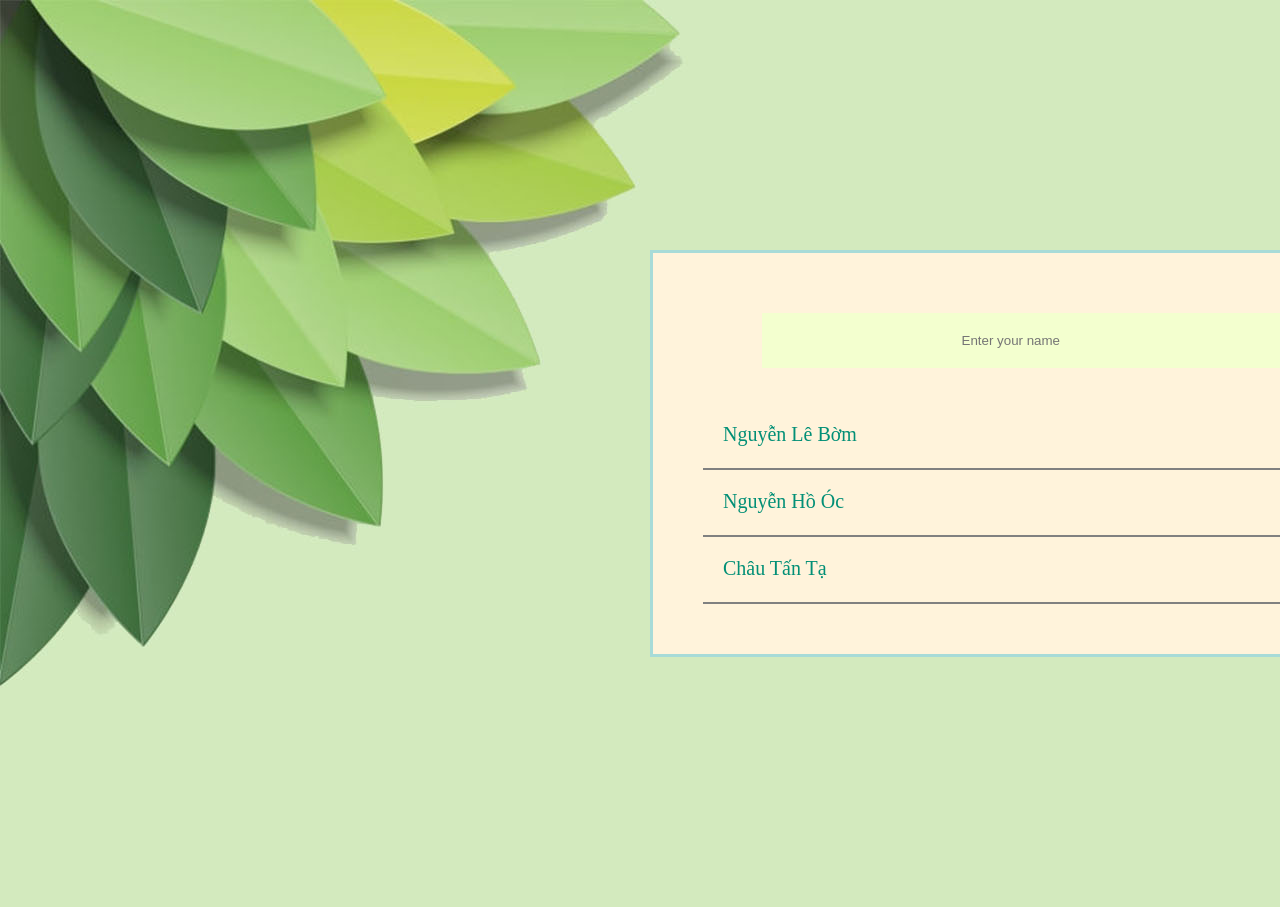
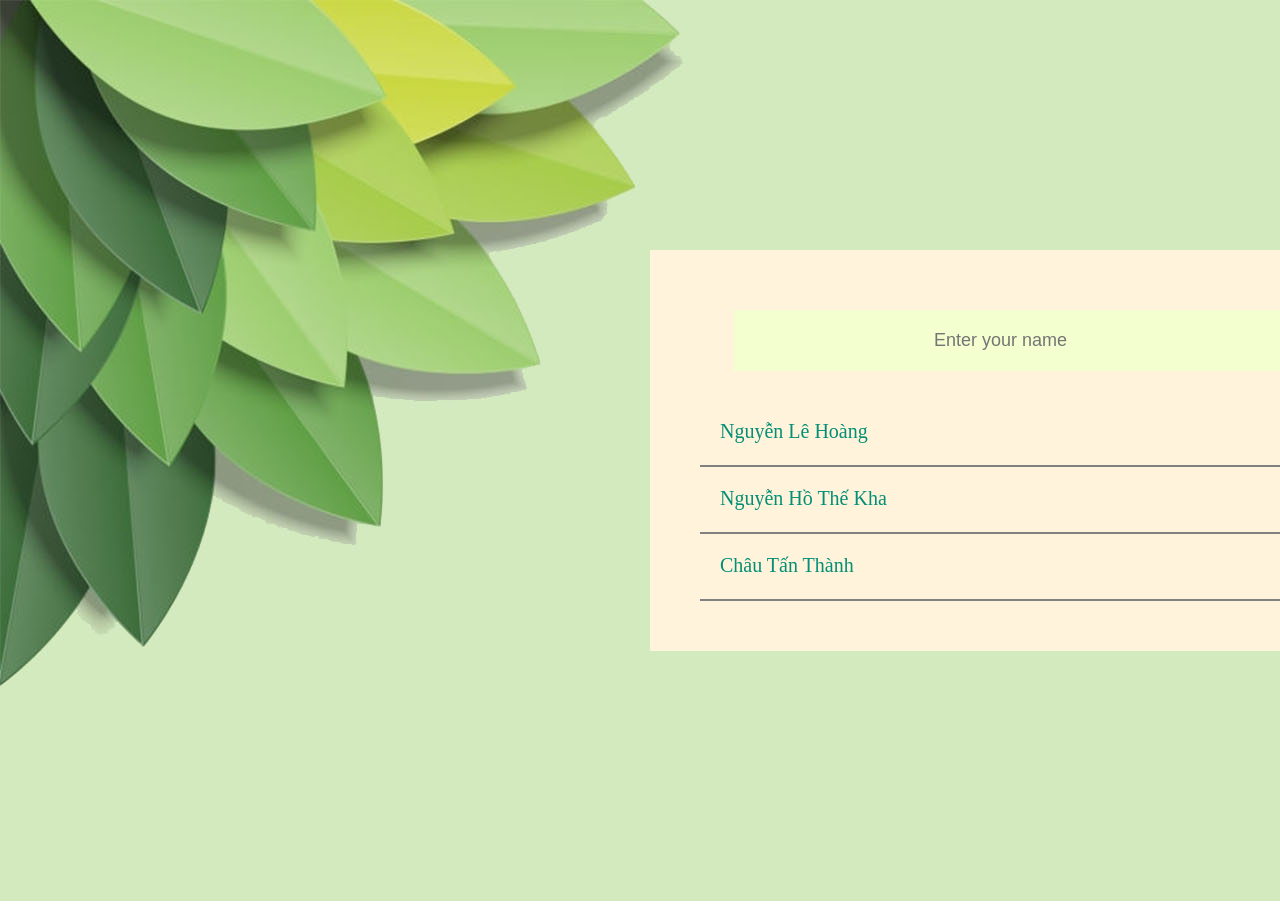
Before and after one commit to NguyenLeHoang2212/studentlist, a React (Create React App) app: page / in a window 1280 px wide. Shown: the top 907 px of the page. Built offline with nearby package versions, Linux system fonts and the light colour scheme.

Commit message:
update ngay 27/4

```diff
--- a/package.json
+++ b/package.json
@@ -9,6 +9,8 @@
     "react": "^18.2.0",
     "react-dom": "^18.2.0",
     "react-scripts": "5.0.1",
+    "react-uuid": "^2.0.0",
+    "uuid": "^9.0.0",
     "web-vitals": "^2.1.4"
   },
   "scripts": {
--- a/src/App.js
+++ b/src/App.js
@@ -5,5 +5,4 @@ export default function App()
     return <div>
         <StudentList />
     </div>
-
   }
--- a/src/components/FormAdd.js
+++ b/src/components/FormAdd.js
@@ -7,7 +7,7 @@ export default function FormAdd(props) {
             props.addlist(text)
             setText("")
         }}>
-            <input type="text"
+            <input  type="text"
                 placeholder="Enter your name"
                 value={text} onChange={(e) => { setText(e.target.value) }} />
         </form>
--- a/src/components/FormEdit.js
+++ b/src/components/FormEdit.js
@@ -0,0 +1,19 @@
+import { useState } from "react"
+export default function FormEdit({editList,value}) {
+    const [text,setText]=useState(value.name)
+    const handle_edit=(e)=>{
+        e.preventDefault()
+       editList(value.id,text)
+        setText("")
+    }
+    return (
+        <form className="editForm" onSubmit={handle_edit}
+          >
+            <input className="edit" type="text"
+                placeholder="Enter your name"
+                value={text} onChange={(e) => { setText(e.target.value) }} />
+        </form>
+    )
+
+
+}
--- a/src/components/Student.js
+++ b/src/components/Student.js
@@ -2,11 +2,15 @@ import { FiDelete } from 'react-icons/fi'
 import { BsPencil } from 'react-icons/bs'
 
 export default function Student(props){
+  const {student,deletelist,toggle_complete,toggle_edit}=props
     return(
         <div className="student">
-            <span>{props.student.name}</span>
+            <span
+            className={`${student.isComplete ? "complete":""}`}
+            onClick={()=>toggle_complete(student.id)}
+            >{student.name}</span>
            <div className="icon">
-           <BsPencil />
+           <BsPencil onClick={()=>toggle_edit(student.id)} />
             <FiDelete className='delete' onClick={()=>{props.deletelist(props.student.id)}}/>
             </div>
 
--- a/src/components/StudentList.js
+++ b/src/components/StudentList.js
@@ -1,41 +1,71 @@
 import { useState } from "react";
 import Student from "./Student";
 import FormAdd from "./FormAdd";
-export default function StudentList(){
- const [list,Setlist]=useState([
+import { v4 as uuidv4 } from 'uuid';
+import FormEdit from "./FormEdit";
+
+export default function StudentList() {
+
+    const [list, Setlist] = useState([
         {
-        id:1,
-        name:"Nguyễn Lê Bờm",
-        isComplete:false,
+            id: 1,
+            name: "Nguyễn Lê Hoàng",
+            isComplete: false,
+            isEdit: false,
         },
         {
-        id:2,
-        name:"Nguyễn Hồ Óc",
-        isComplete:false,
-    },
+            id: 2,
+            name: "Nguyễn Hồ Thế Kha",
+            isEdit: false,        },
         {
-        id:3,
-        name:"Châu Tấn Tạ ",
-        isComplete:false,
+            id: 3,
+            name: "Châu Tấn Thành ",
+            isEdit: false,        }
+    ])
+    const addlist = (textname) => {
+        Setlist([...list, { id: uuidv4, name: textname, isComplete: false }])
     }
- ])
- const addlist=(textname)=>{
-    Setlist([...list,{id:3,name:textname,isComplete:false}])
- }
- const deletelist=(id)=>{
-    const newlist=list.filter((item)=>{
-        return item.id!=id
+    const deletelist = (id) => {
+        const newlist = list.filter((item) => {
+            return item.id != id
         })
         Setlist(newlist)
     }
- return(
+    const editList=(id,name)=>{
+        Setlist(
+            list.map((value) =>
+                value.id === id ? { ...value, name,isEdit:false } : value
+            ))
+    }
+    const toggle_edit = (id) => {
+        Setlist(
+            list.map((value) =>
+                value.id === id ? { ...value, isEdit: !value.isEdit } : value
+            ))
+    }
+    const toggle_complete = (id) => {
+        Setlist(
+            list.map((value) =>
+                value.id === id ? { ...value, isComplete: !value.isComplete } : value
+            ))
+    }
+    return (
         <div className="studentList">
-        <FormAdd addlist={addlist}/>
-        {list.map((value,index) =>{
-            return (
-            <Student student={value} deletelist={deletelist} key={index} />
+            <FormAdd addlist={addlist} />
+            {list.map((value, index) =>
+            value.isEdit ? (
+                <FormEdit value={value} editList={editList} key={index} />
+            ):(
+                    <Student
+                        student={value}
+                        deletelist={deletelist}
+                        key={index}
+                        toggle_edit={toggle_edit}
+                        toggle_complete={toggle_complete}
+                    />
                 )
-        }
+
+
             )}
         </div>
     )
--- a/src/style.css
+++ b/src/style.css
@@ -15,7 +15,7 @@ margin: 250px 650px;
 
 padding: 50px;
 font-size: 20px;
-border: 3px solid #a7dbd8;
+
 }
 .studentList .student{
     color: #028f76;
@@ -38,5 +38,20 @@ border: 3px solid #a7dbd8;
     padding: 20px 200px;
     background: #f3ffcf;
     border: none;
-    color: #f67280;
+    color: blue;
+    font-size: large;
+    border: none;
 }
+.studentList .student span.complete{
+    text-decoration: line-through;
+
+}
+.edit{
+    color: #028f76;
+    width: 100%;
+    padding: 20px 20px;
+   border: none;
+    display: flex;
+    justify-content: flex-start;
+
+}
```
Also changed, not shown: src/img/bg2.jpg (added), 1 other file (tests, documents, lock files or other folders). Lines whose indentation alone changed are shown as unchanged.
